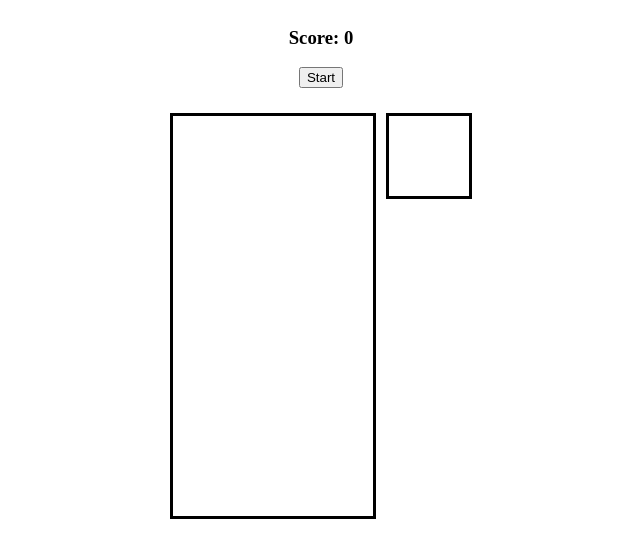
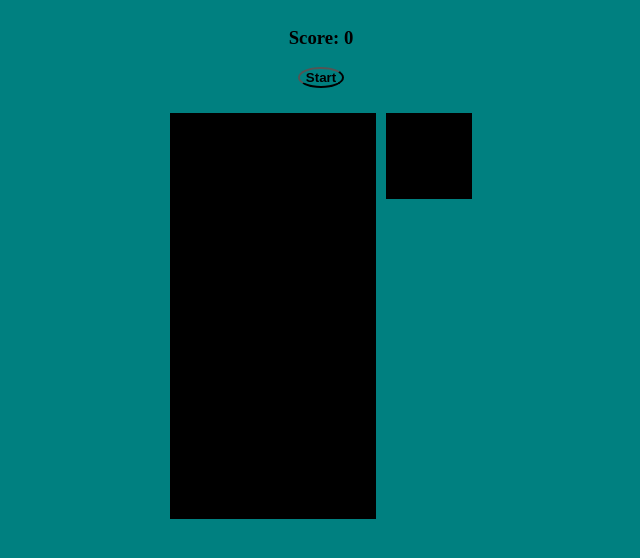
Before and after one commit to Chandraprakash-I/Tetris, a plain HTML site: page index.html in a window 1280 px wide. Shown: the whole page, without its empty margins (327-967 px from the left). Drawn offline with Linux system fonts and the light colour scheme.

Commit message:
completed

```diff
--- a/styles.css
+++ b/styles.css
@@ -5,6 +5,7 @@ body{
     width: 100%;
     height: 100%;
     overflow: hidden;
+    background-color: teal;
 }
 #container{
     display: flex;
@@ -15,7 +16,7 @@ body{
     border-style: solid;
     display: flex;
     flex-wrap: wrap;
-
+    background-color: black;
 }
 .square{
     width: 20px;
@@ -45,7 +46,15 @@ body{
     display: flex;
     flex-wrap: wrap;
     border-style: solid;
+    background-color: black;
 }
+#start{
+    border-radius: 50%;
+    background-color:teal;
+    font-weight: bolder;
+    cursor: pointer;
+    margin-bottom: 25px;
+  }
 .mini-grid div{
     width:20px;
     height: 20px;
@@ -65,9 +74,7 @@ body{
     align-items: center;
     flex-direction: column;
 }
-#start{
-    margin-bottom: 25px;
-}
+
 
 .extra{
     border-style: none;
```
